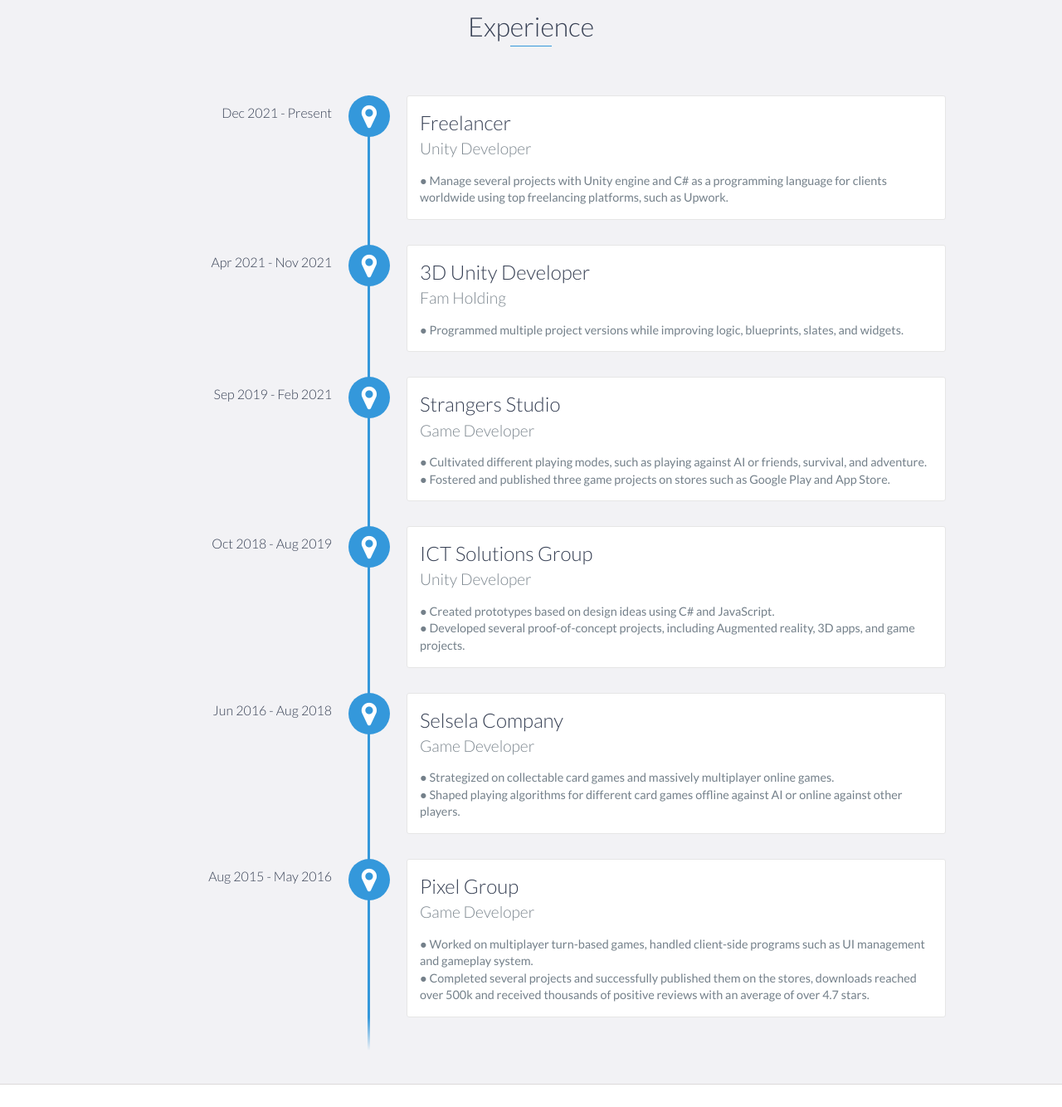
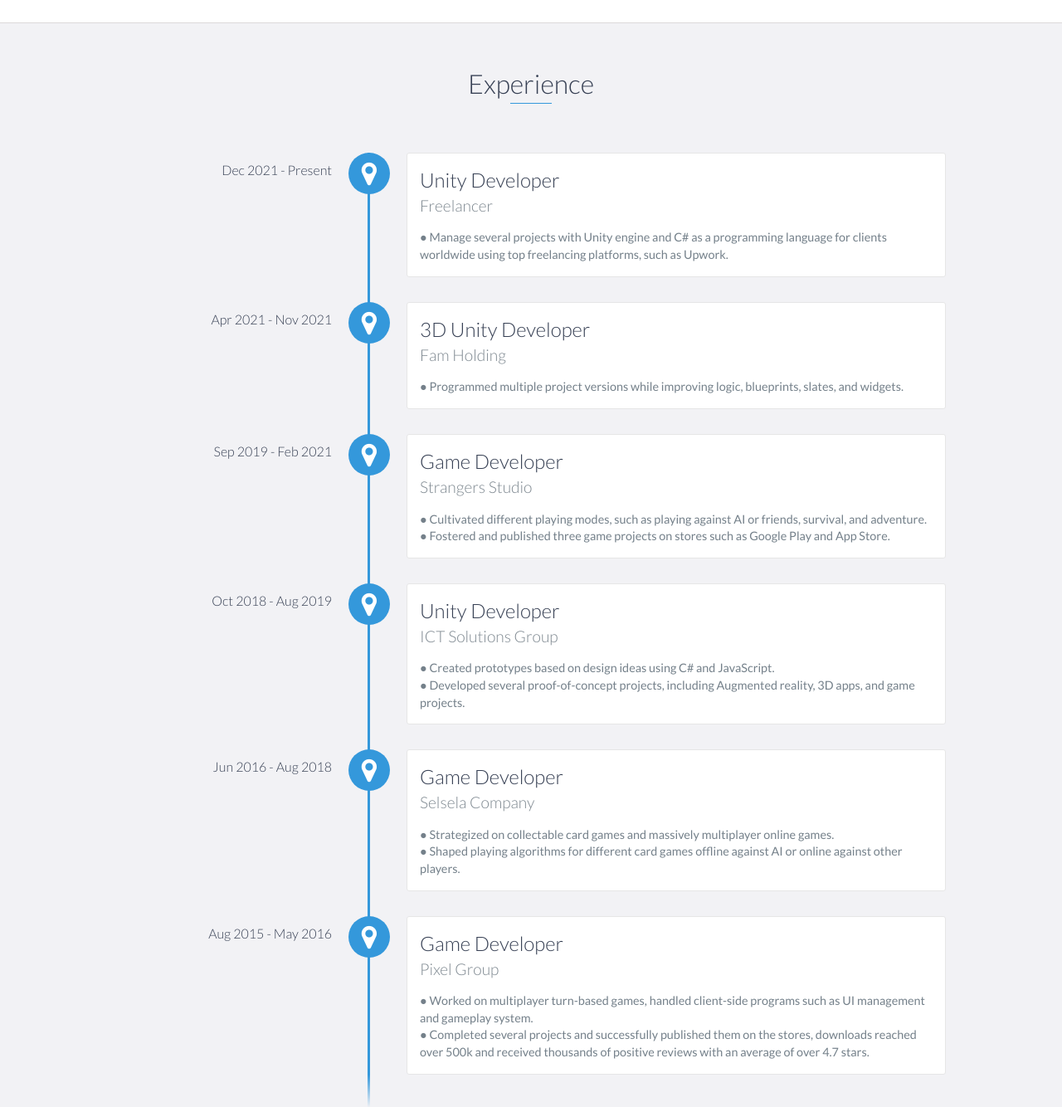
Before and after one commit to MohammedGh92/mhmdgh.github.io, a website: page index.html in a window 1280 px wide. Shown: the part 1220-2554 px from the top of the page at 83% size. Drawn offline with nearby package versions, Linux system fonts and the light colour scheme.

Commit message:
Updates
-Fix main page
-Improve resume

```diff
--- a/index.html
+++ b/index.html
@@ -50,7 +50,7 @@
         <div id="lead-content">
             <h1>Mohammed Ghabyen</h1>
             <h2>Unity Developer</h2>
-            <a href="https://github.com/MohammedGh92/mohammedgh92.github.io/raw/main/Mohammed%20Ghabyen.pdf" class="btn-rounded-white">Download Resume</a>
+            <a href="https://github.com/MohammedGh92/mohammedgh92.github.io/raw/main/RESUME%20-%20Mohammed%20Ghabyen.pdf" class="btn-rounded-white">Download Resume</a>
         </div>
         <!-- End #lead-content -->
 
@@ -73,11 +73,9 @@
                 </div>
                 <div class="col-md-8">
                     <p>
-                      Hello, my name is Mohammed. I'm currently a Unity developer working as a freelancer for clients worldwide via top freelancing platforms such as Upwork, where I primarily use Unity Engine and C# as a programming language.
-Before that, I worked as a Unity Developer at Fam Holding, and before that, I worked as Game Developer at Strangers Studios, where I successfully developed and published 3 game projects in stores.
-<br><br>
-My passion is building intuitive and beautiful experiences for users, and I've led the development of applications and games that give users a great experience and achieve clients' goals and needs, one of the applications I've developed is an award-winning application among 3000 contestants, and another application got half a million users and thousands of positive reviews, with an average of 4.7 in the google play.
-
+                      Greetings! I'm Mohammed, a skilled Unity developer with experience working for clients worldwide through top freelancing platforms like Upwork. My primary focus is on developing projects using Unity Engine and programming in C#.
+<br><br>In my past roles, I worked as a Unity Developer at Fam Holding, and as a Game Developer at Strangers Studios, where I successfully developed and published three game projects. My passion lies in creating intuitive and visually appealing experiences that offer users an exceptional experience.
+<br><br>Throughout my career, I've led the development of various applications and games that have garnered positive feedback from users and have met clients' goals and needs. For instance, one of the applications I developed won an award among 3000 contestants. Additionally, another application I developed has achieved over half a million users with thousands of positive reviews and an average rating of 4.7 on Google Play.
                     </p>
                 </div>
             </div>
@@ -89,8 +87,8 @@ My passion is building intuitive and beautiful experiences for users, and I've l
         <h2 class="heading">Experience</h2>
         <div id="experience-timeline">
             <div data-date="Dec 2021 - Present">
-                <h3>Freelancer</h3>
-                <h4>Unity Developer</h4>
+                <h3>Unity Developer</h3>
+                <h4>Freelancer</h4>
                 <p>
                   ● Manage several projects with Unity engine and C# as a programming language for clients worldwide using top freelancing platforms, such as Upwork.
                 </p>
@@ -105,8 +103,8 @@ My passion is building intuitive and beautiful experiences for users, and I've l
             </div>
 
             <div data-date="Sep 2019 - Feb 2021">
-                <h3>Strangers Studio</h3>
-                <h4>Game Developer</h4>
+                <h3>Game Developer</h3>
+                <h4>Strangers Studio</h4>
                 <p>
                   ● Cultivated different playing modes, such as playing against AI or friends, survival, and adventure.
                   <br>● Fostered and published three game projects on stores such as Google Play and App Store.
@@ -114,8 +112,8 @@ My passion is building intuitive and beautiful experiences for users, and I've l
             </div>
 
             <div data-date="Oct 2018 - Aug 2019">
-                <h3>ICT Solutions Group</h3>
-                <h4>Unity Developer</h4>
+                <h3>Unity Developer</h3>
+                <h4>ICT Solutions Group</h4>
                 <p>
                   ● Created prototypes based on design ideas using C# and JavaScript.
 <br>● Developed several proof-of-concept projects, including Augmented reality, 3D apps, and game projects.
@@ -123,8 +121,8 @@ My passion is building intuitive and beautiful experiences for users, and I've l
             </div>
 
             <div data-date="Jun 2016 - Aug 2018">
-                <h3>Selsela Company</h3>
-                <h4>Game Developer</h4>
+                <h3>Game Developer</h3>
+                <h4>Selsela Company</h4>
                 <p>
                   ● Strategized on collectable card games and massively multiplayer online games.
                   <br>● Shaped playing algorithms for different card games offline against AI or online against other players.
@@ -132,8 +130,8 @@ My passion is building intuitive and beautiful experiences for users, and I've l
             </div>
 
             <div data-date="Aug 2015 - May 2016">
-                <h3>Pixel Group</h3>
-                <h4>Game Developer</h4>
+                <h3>Game Developer</h3>
+                <h4>Pixel Group</h4>
                 <p>
 
                   ● Worked on multiplayer turn-based games, handled client-side programs such as UI management and gameplay system.
```
Also changed, not shown: images/project4.jpg, 3 other files.
